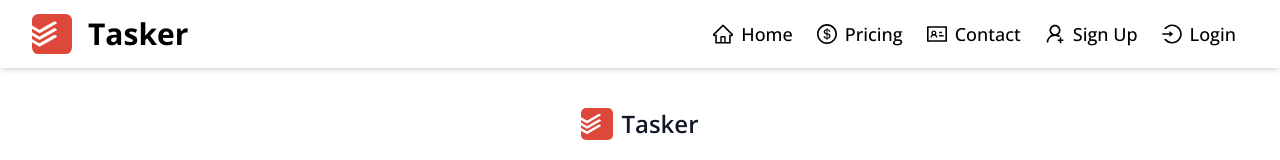
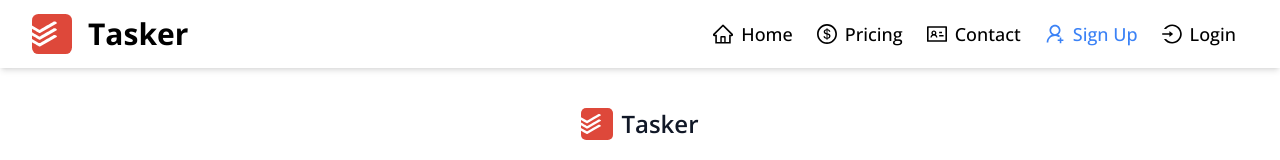
Before and after one commit to Mahadi-Hasan-Sopon/tasker-job, a React (Vite) app: page /signup in a window 1280 px wide. Shown: the top 160 px of the page. Built offline with nearby package versions, Linux system fonts and the light colour scheme; no server answers.

Commit message:
register link updated

```diff
--- a/src/components/shared/Navbar.jsx
+++ b/src/components/shared/Navbar.jsx
@@ -141,7 +141,7 @@ const Navbar = () => {
                   ? "font-medium bg-base-100 text-blue-500"
                   : ""
               }
-              to="/register"
+              to="/signup"
             >
               <div className="flex items-center justify-center gap-2 py-2 px-3 rounded-md hover:text-white hover:bg-blue-500">
                 <UserAddOutlined className="text-xl block -mt-1" />
--- a/src/routes/routes.jsx
+++ b/src/routes/routes.jsx
@@ -43,7 +43,7 @@ const router = createBrowserRouter([
             element: <Register />,
           },
           {
-            path: "/login",
+            path: "login",
             element: <Login />,
           },
         ],
```
